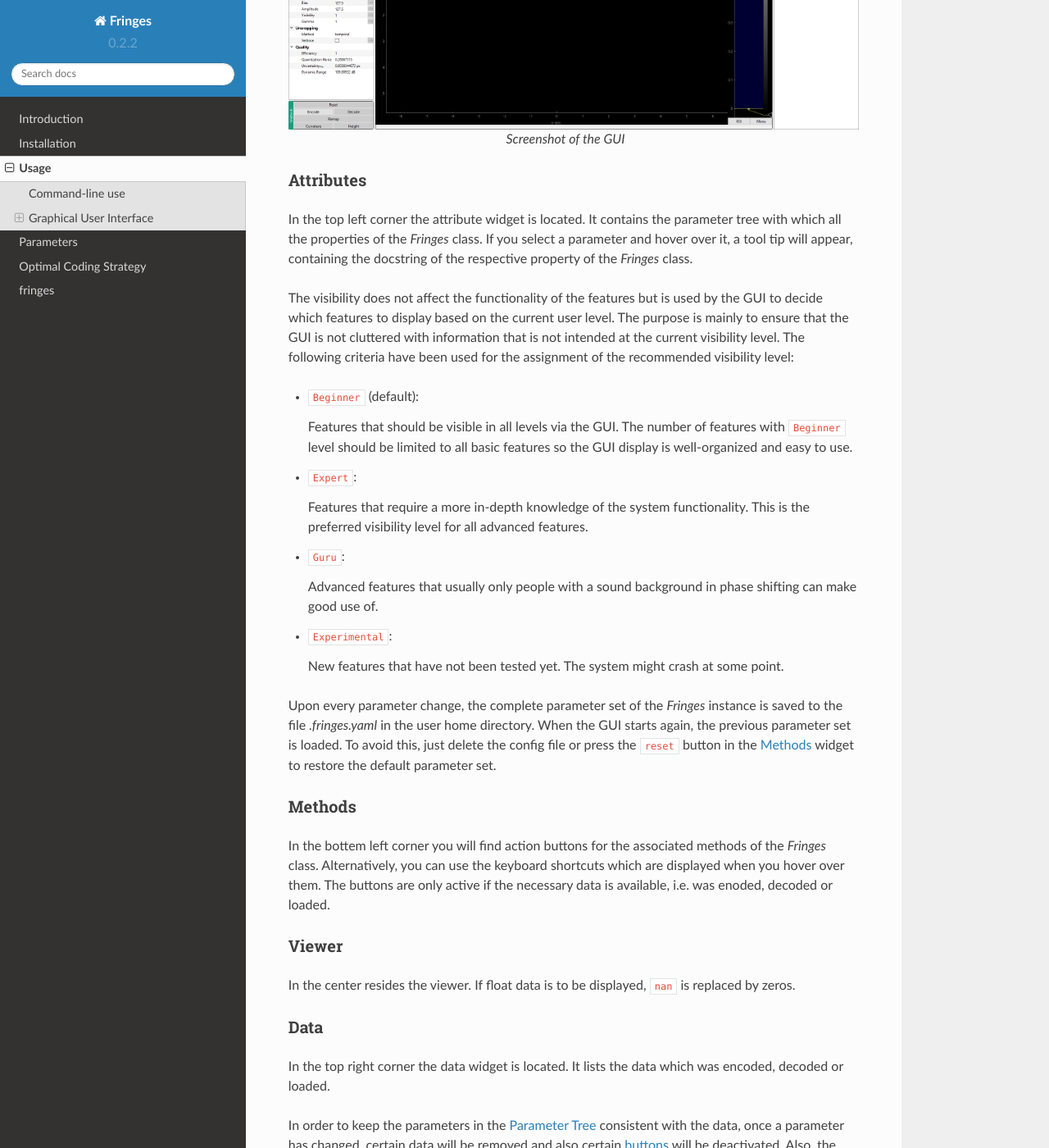
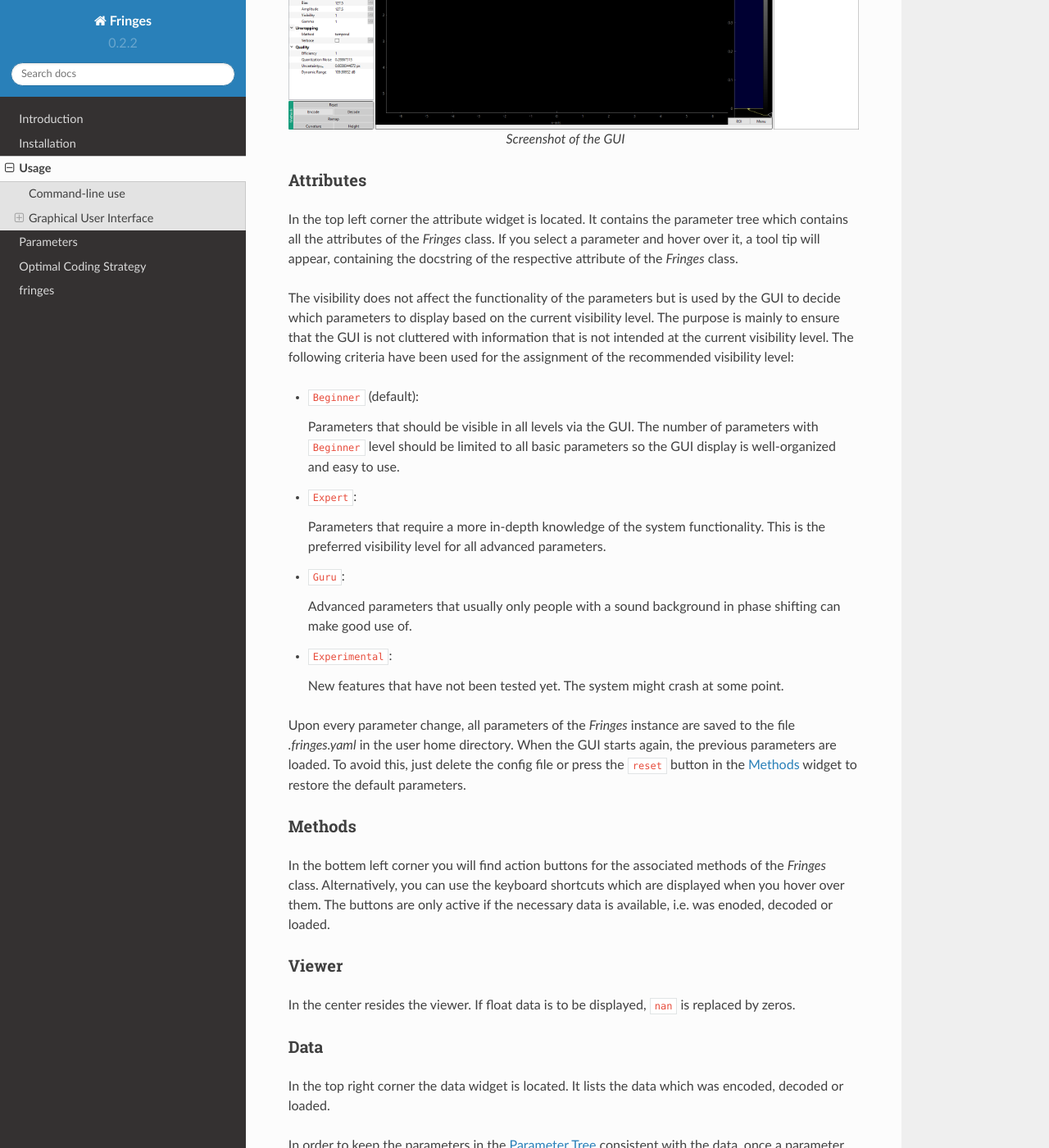
Before and after one commit to comimag/Fringes, a Sphinx documentation site: the page built from docs/getting_started/usage.rst, in a window 1280 px wide and 1400 px high, scrolled down 1963 px. Shown: the whole window at 82% size. Built offline with Sphinx 7.4.7 and the Read the Docs theme 2.0.0, drawn with Linux system fonts in a browser that asks for light colours; formulas are drawn with MathJax 3; some of the changed text lies outside the part shown.

Commit message:
updated docs

```diff
--- a/docs/getting_started/introduction.rst
+++ b/docs/getting_started/introduction.rst
@@ -125,7 +125,7 @@ The procedure is analogous in the vertical direction.
           (note that `\nu_r` denotes the spatial frequency in the recorded camera frame,
           therefore `\nu` and `\nu_r` are related by the imaging of the optical system but not identical):
           `\varPhi_r = \varPhi_c + \varPhi_s = 2 \pi \nu_r + \varPhi_s`.
-          If the offset `A`, the amplitude `B` anf the signal phase `\varPhi_s` vary slowly
+          If the offset `A`, the amplitude `B` and the signal phase `\varPhi_s` vary slowly
           compared with the variation introduced by the spatial-carrier frequency `\nu_r`,
           i.e. the surface is rather smooth and has no sharp edges,
           and the spatial carrier frequency is high enough, i.e. `\nu_r >> 1`,
@@ -154,8 +154,8 @@ The procedure is analogous in the vertical direction.
               From [7]_.
 
 In an alternative formulation, the absolute quantities offset `A` and amplitude `B`
-are replaced by the maximal possible gray value `I_{max}`
-and the relative quantities exposure (relative average intensity) `\beta` and visibilty (relative fringe contrast) `V` [9]_:
+are replaced by the maximal possible gray value `I_{max}`,
+the relative quantities exposure (relative average intensity) `\beta` and visibilty (relative fringe contrast) `V` [9]_:
 
 `I = A + B \cos(\varPhi) = I_{max} \beta (1 + V \cos(\varPhi)`
 
--- a/docs/getting_started/usage.rst
+++ b/docs/getting_started/usage.rst
@@ -99,41 +99,41 @@ Attributes
 """"""""""
 
 In the top left corner the attribute widget is located.
-It contains the parameter tree with which all the properties of the `Fringes` class.
+It contains the parameter tree which contains all the attributes of the `Fringes` class.
 If you select a parameter and hover over it, a tool tip will appear,
-containing the docstring of the respective property of the `Fringes` class.
+containing the docstring of the respective attribute of the `Fringes` class.
 
-The visibility does not affect the functionality of the features
-but is used by the GUI to decide which features to display based on the current user level.
+The visibility does not affect the functionality of the parameters
+but is used by the GUI to decide which parameters to display based on the current visibility level.
 The purpose is mainly to ensure that the GUI is not cluttered with information that is not
 intended at the current visibility level. The following criteria have been used
 for the assignment of the recommended visibility level:
 
 - ``Beginner`` (default):
 
-  Features that should be visible in all levels via the GUI.
-  The number of features with ``Beginner`` level should be limited to all basic features
+  Parameters that should be visible in all levels via the GUI.
+  The number of parameters with ``Beginner`` level should be limited to all basic parameters
   so the GUI display is well-organized and easy to use.
 
 - ``Expert``:
 
-  Features that require a more in-depth knowledge of the system functionality.
-  This is the preferred visibility level for all advanced features.
+  Parameters that require a more in-depth knowledge of the system functionality.
+  This is the preferred visibility level for all advanced parameters.
 
 - ``Guru``:
 
-  Advanced features that usually only people with a sound background in phase shifting can make good use of.
+  Advanced parameters that usually only people with a sound background in phase shifting can make good use of.
 
 - ``Experimental``:
 
   New features that have not been tested yet.
   The system might crash at some point.
 
-Upon every parameter change, the complete parameter set of the `Fringes` instance is saved
+Upon every parameter change, all parameters of the `Fringes` instance are saved
 to the file `.fringes.yaml` in the user home directory.
-When the GUI starts again, the previous parameter set is loaded.
+When the GUI starts again, the previous parameters are loaded.
 To avoid this, just delete the config file
-or press the ``reset`` button in the `Methods`_ widget to restore the default parameter set.
+or press the ``reset`` button in the `Methods`_ widget to restore the default parameters.
 
 Methods
 """""""
@@ -166,8 +166,8 @@ the first element of its videoshape has to match the parameter ``Frames`` in ord
 
 To display any datum listed in the table in the `Viewer`_, simly select the name of it in the table.
 
-Klick the ``Load`` button to choose data or a parameter set to load.
-With the ``Save`` button, all data including the parameter set are saved to the selected directory.
+Klick the ``Load`` button to choose data or config file to load.
+With the ``Save`` button, all data including the parameters are saved to the selected directory.
 Use the ``Clear all`` button to delete all data.
 
 Please note: By default, the datum ``fringes`` is decoded.
```
Also changed, not shown: README.md (+1 -1 lines), docs/user_guide/optimal.rst (+4 -4 lines), docs/user_guide/params.rst (+9 -7 lines), 2 other files.
